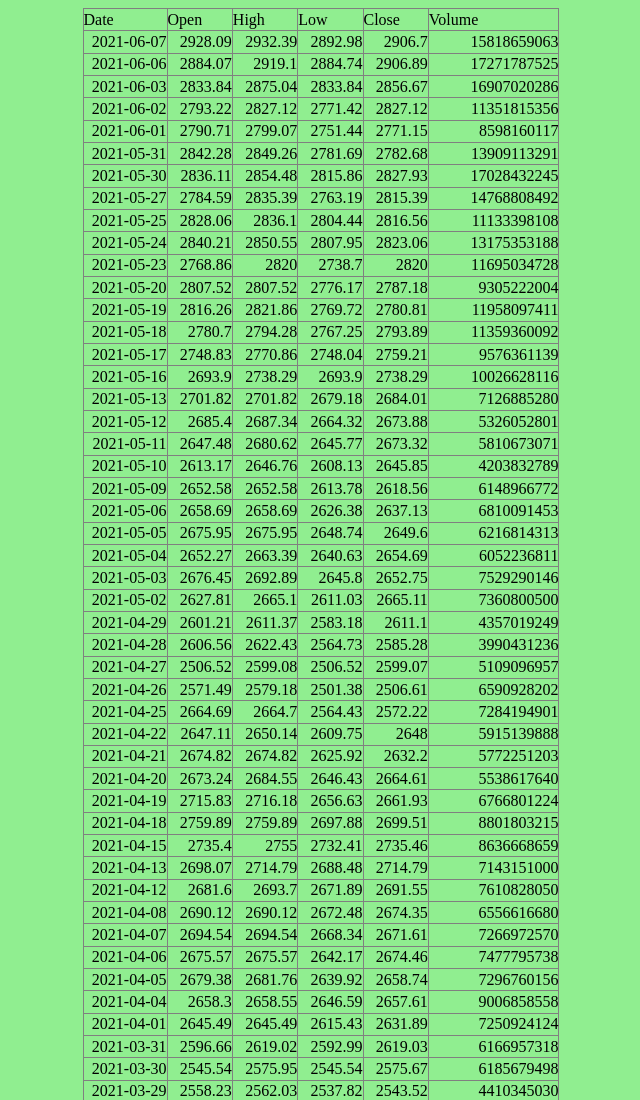
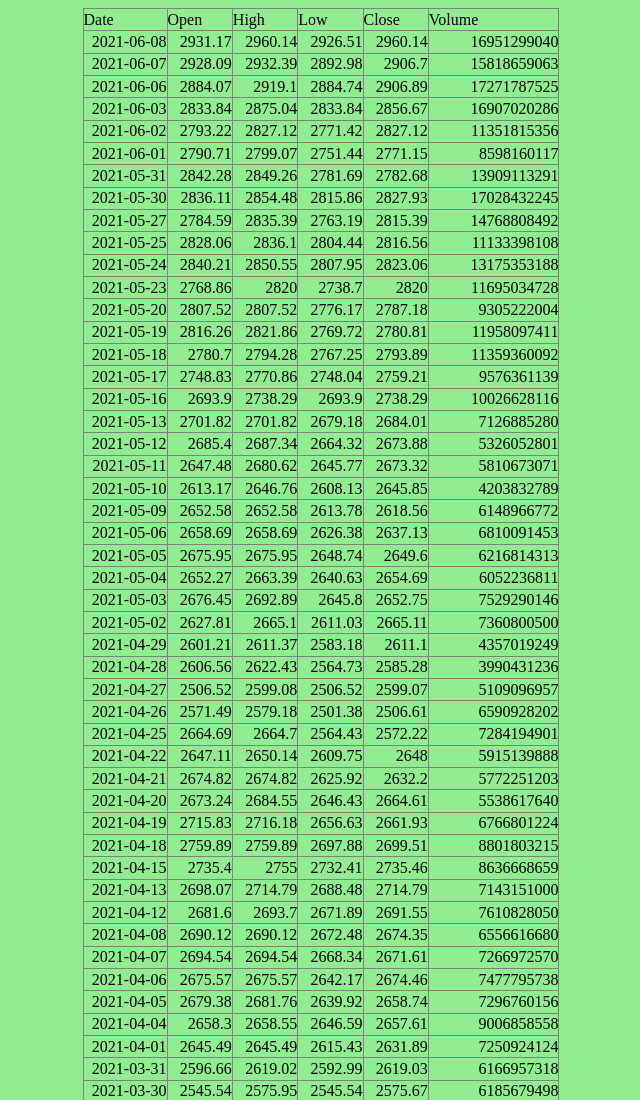
Before and after one commit to shnkyr/NEPSE, a plain HTML site: page index.html in a window 1280 px wide. Shown: the top 1100 px of the page, without its empty margins (319-959 px from the left). Drawn offline with Linux system fonts and the light colour scheme.

Commit message:
Update index.html

```diff
--- a/index.html
+++ b/index.html
@@ -32,16 +32,23 @@
 
 
 
+ <!-- <tr height="21" style="height:16.0pt">
+  <td height="21" class="xl66" align="right" style="height:16.0pt">2021-06-09</td>
+  <td class="xl65" align="right">	</td>
+  <td class="xl65" align="right">	</td>
+  <td class="xl65" align="right">	</td>
+  <td class="xl65" align="right">	</td>
+  <td class="xl65" align="right">	</td>
+ </tr>	 !-->
 
-
-	<!-- <tr height="21" style="height:16.0pt">
+	 <tr height="21" style="height:16.0pt">
   <td height="21" class="xl66" align="right" style="height:16.0pt">2021-06-08</td>
-  <td class="xl65" align="right">44444.09</td>
-  <td class="xl65" align="right">23333.39</td>
-  <td class="xl65" align="right">22222.98</td>
-  <td class="xl65" align="right">2111.5</td>
-  <td class="xl65" align="right">15818659063</td>
- </tr>	 !-->
+  <td class="xl65" align="right">2931.17	</td>
+  <td class="xl65" align="right">2960.14</td>
+  <td class="xl65" align="right">2926.51	</td>
+  <td class="xl65" align="right">2960.14	</td>
+  <td class="xl65" align="right">16951299040     </td>
+ </tr>
 
 	<tr height="21" style="height:16.0pt">
   <td height="21" class="xl66" align="right" style="height:16.0pt">2021-06-07</td>
```
